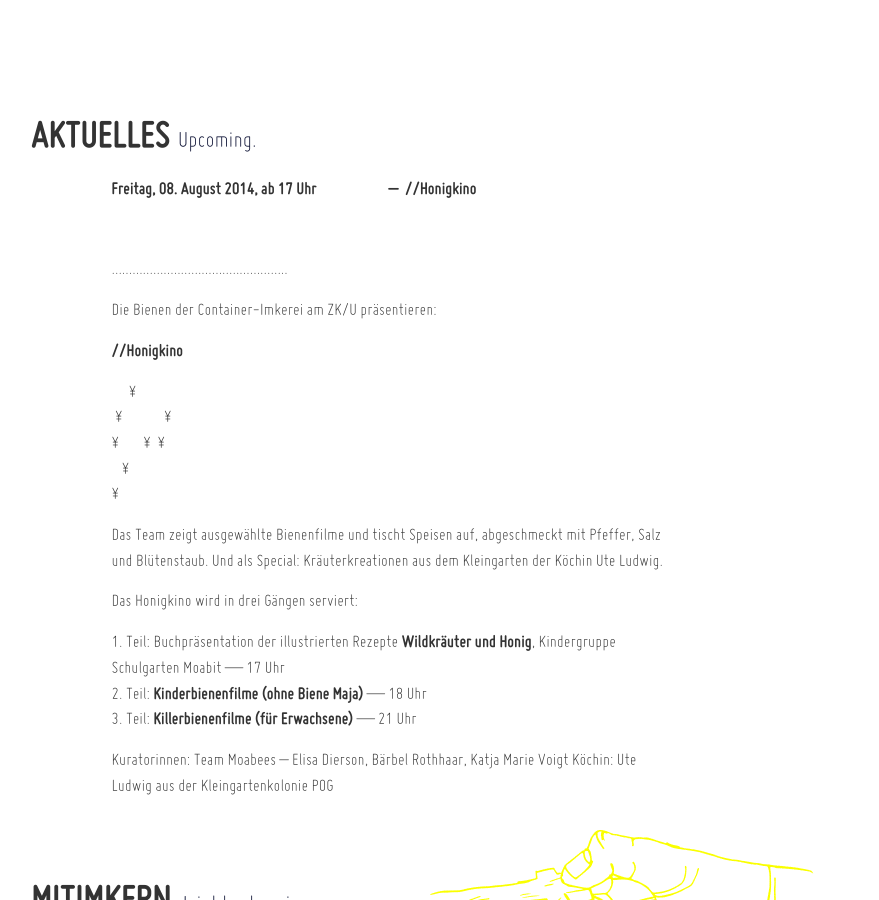
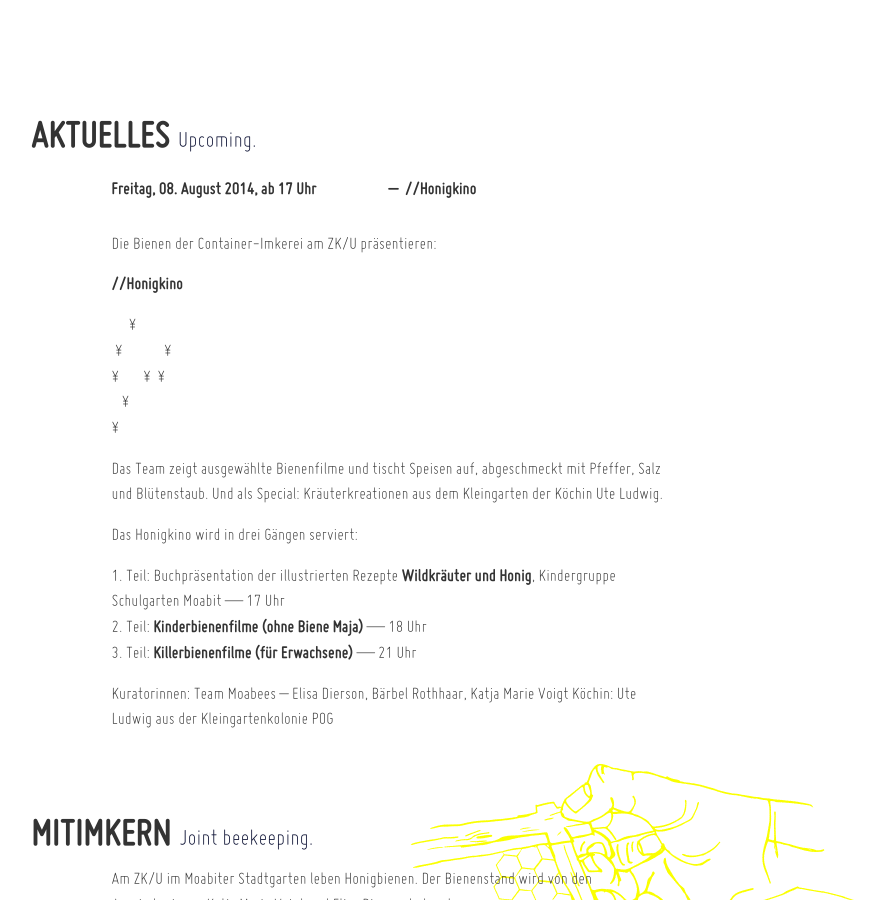
Before and after one commit to dieda/moabienen.berlin-bienenstadt.de, a Jekyll site: the page built from index.html, in a window 1280 px wide and 900 px high, scrolled down 369 px. Shown: the whole window, without its empty margins (251-1130 px from the left). Built offline with Jekyll 4.4.1, drawn with Linux system fonts in a browser that asks for light colours.

Commit message:
Idex.html update / aktuelles

```diff
--- a/index.html
+++ b/index.html
@@ -39,10 +39,6 @@ nav:
   </dd>
 
 </dl>
-
-<p>
-  <br/>...................................................
-</p>
 
 <p>
   Die Bienen der Container-Imkerei am ZK/U präsentieren:
```
